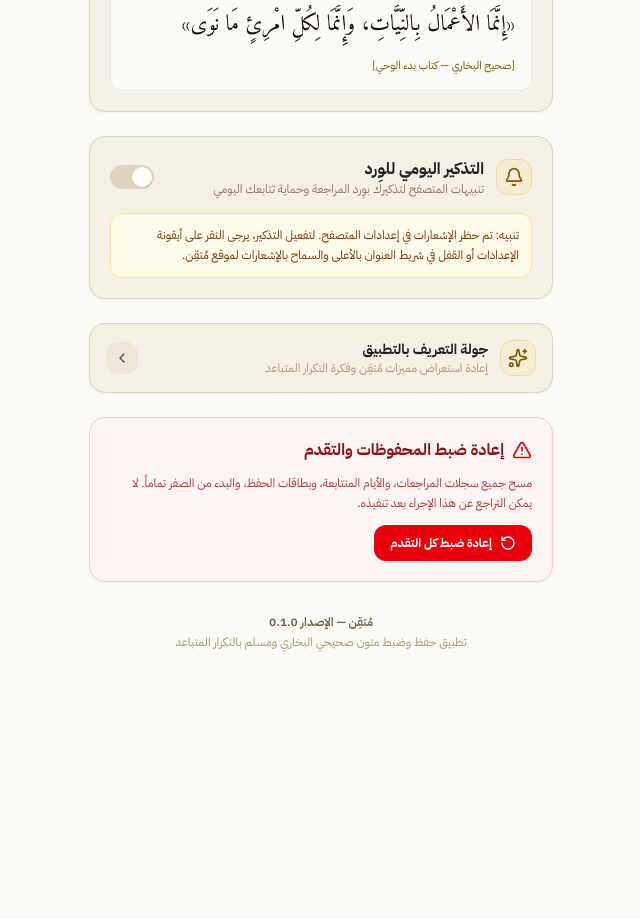
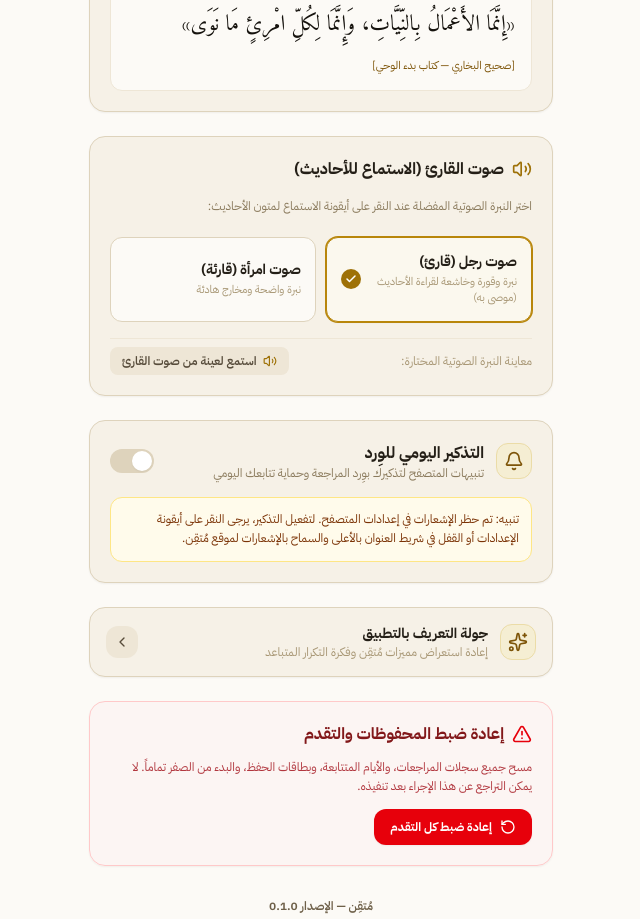
Before and after one commit to belal-waheed/mutqin-hadith-memorization, a Next.js app: page /settings in a window 1280 px wide. Shown: the part 1160-2079 px from the top of the page, without its empty margins (319-959 px from the left). Before the commit the page ends 1922 px from the top, so only its background shows below. Built offline with nearby package versions, Linux system fonts and the light colour scheme; no server answers; what ts-fsrs would draw is missing.

Commit message:
feat: add male reciter voice selection and preference in settings

```diff
--- a/src/app/settings/page.tsx
+++ b/src/app/settings/page.tsx
@@ -26,12 +26,15 @@ import {
   LogOut,
   User,
   RefreshCw,
+  Volume2,
+  Square,
 } from 'lucide-react';
 import { signIn, signOut } from 'next-auth/react';
 import { useUserState } from '@/hooks/useUserState';
 import { saveUserState } from '@/lib/user-storage';
 import { useFontSize, FONT_SIZES, type FontSize } from '@/hooks/useFontSize';
 import { useNotifications } from '@/hooks/useNotifications';
+import { useAudioTTS } from '@/hooks/useAudioTTS';
 
 const FONT_OPTIONS = [
   { id: 'font-hadith', label: 'أميري', fontClass: 'font-hadith', desc: 'أصيل ومضبوط' },
@@ -68,9 +71,18 @@ export default function SettingsPage() {
     toggleReminder,
     sendTestNotification,
   } = useNotifications();
+  const { play: playTTS, stop: stopTTS, isPlaying: isTTSPlaying } = useAudioTTS();
   const [mounted, setMounted] = useState(false);
   const [showResetConfirm, setShowResetConfirm] = useState(false);
   const [resetSuccess, setResetSuccess] = useState(false);
+
+  const handleVoiceTest = (gender: 'male' | 'female') => {
+    if (isTTSPlaying) {
+      stopTTS();
+    } else {
+      playTTS('«إِنَّمَا الأَعْمَالُ بِالنِّيَّاتِ، وَإِنَّمَا لِكُلِّ امْرِئٍ مَا نَوَى»', gender);
+    }
+  };
 
   useEffect(() => {
     setMounted(true);
@@ -443,6 +455,96 @@ export default function SettingsPage() {
         </div>
       </section>
 
+      {/* Section: Reciter Voice Preference */}
+      <section className="bg-surface-100 dark:bg-surface-900 rounded-2xl border border-surface-300 dark:border-surface-800 p-5 shadow-xs space-y-4 font-ui">
+        <div className="flex items-center justify-between">
+          <div className="flex items-center gap-2 text-surface-900 dark:text-surface-100 font-bold text-base">
+            <Volume2 className="w-5 h-5 text-primary-600 dark:text-primary-400" />
+            <h2>صوت القارئ (الاستماع للأحاديث)</h2>
+          </div>
+        </div>
+        <p className="text-xs text-surface-600 dark:text-surface-400 leading-relaxed font-ui">
+          اختر النبرة الصوتية المفضلة عند النقر على أيقونة الاستماع لمتون الأحاديث:
+        </p>
+
+        <div className="grid grid-cols-1 sm:grid-cols-2 gap-2.5 pt-1">
+          <button
+            type="button"
+            onClick={() => {
+              updateState(prev => ({ ...prev, reciterGender: 'male' }));
+            }}
+            className={`flex items-center justify-between p-3.5 rounded-xl border text-right transition-all cursor-pointer ${
+              (userState.reciterGender || 'male') === 'male'
+                ? 'border-primary-500 bg-primary-50 dark:bg-primary-950/60 dark:border-primary-600 text-surface-900 dark:text-surface-100 shadow-xs ring-1 ring-primary-500'
+                : 'border-surface-300 dark:border-surface-800 bg-surface-50 dark:bg-surface-850/60 hover:bg-surface-200/60 dark:hover:bg-surface-800 text-surface-700 dark:text-surface-300'
+            }`}
+          >
+            <div>
+              <span className="block font-bold text-sm text-surface-900 dark:text-surface-100">
+                صوت رجل (قارئ)
+              </span>
+              <span className="block text-[11px] text-surface-500 dark:text-surface-400 mt-0.5">
+                نبرة وقورة وخاشعة لقراءة الأحاديث (موصى به)
+              </span>
+            </div>
+            {(userState.reciterGender || 'male') === 'male' && (
+              <div className="w-5 h-5 rounded-full bg-primary-600 text-white flex items-center justify-center shrink-0">
+                <Check className="w-3 h-3 stroke-[3]" />
+              </div>
+            )}
+          </button>
+
+          <button
+            type="button"
+            onClick={() => {
+              updateState(prev => ({ ...prev, reciterGender: 'female' }));
+            }}
+            className={`flex items-center justify-between p-3.5 rounded-xl border text-right transition-all cursor-pointer ${
+              userState.reciterGender === 'female'
+                ? 'border-primary-500 bg-primary-50 dark:bg-primary-950/60 dark:border-primary-600 text-surface-900 dark:text-surface-100 shadow-xs ring-1 ring-primary-500'
+                : 'border-surface-300 dark:border-surface-800 bg-surface-50 dark:bg-surface-850/60 hover:bg-surface-200/60 dark:hover:bg-surface-800 text-surface-700 dark:text-surface-300'
+            }`}
+          >
+            <div>
+              <span className="block font-bold text-sm text-surface-900 dark:text-surface-100">
+                صوت امرأة (قارئة)
+              </span>
+              <span className="block text-[11px] text-surface-500 dark:text-surface-400 mt-0.5">
+                نبرة واضحة ومخارج هادئة
+              </span>
+            </div>
+            {userState.reciterGender === 'female' && (
+              <div className="w-5 h-5 rounded-full bg-primary-600 text-white flex items-center justify-center shrink-0">
+                <Check className="w-3 h-3 stroke-[3]" />
+              </div>
+            )}
+          </button>
+        </div>
+
+        <div className="pt-2 flex flex-col sm:flex-row sm:items-center justify-between gap-2 border-t border-surface-200 dark:border-surface-800">
+          <span className="text-xs text-surface-500 dark:text-surface-400">
+            معاينة النبرة الصوتية المختارة:
+          </span>
+          <button
+            type="button"
+            onClick={() => handleVoiceTest(userState.reciterGender || 'male')}
+            className="self-start sm:self-auto py-1.5 px-3 rounded-lg bg-surface-200 dark:bg-surface-800 hover:bg-surface-300 dark:hover:bg-surface-700 text-surface-800 dark:text-surface-200 text-xs font-semibold flex items-center gap-1.5 cursor-pointer transition-colors"
+          >
+            {isTTSPlaying ? (
+              <>
+                <Square className="w-3.5 h-3.5 fill-current text-primary-600 dark:text-primary-400" />
+                <span>إيقاف الصوت</span>
+              </>
+            ) : (
+              <>
+                <Volume2 className="w-3.5 h-3.5 text-primary-600 dark:text-primary-400" />
+                <span>استمع لعينة من صوت القارئ</span>
+              </>
+            )}
+          </button>
+        </div>
+      </section>
+
       {/* Section 4: Daily Wird Reminder (Notifications) */}
       <section className="bg-surface-100 dark:bg-surface-900 rounded-2xl border border-surface-300 dark:border-surface-800 p-5 shadow-xs space-y-4 font-ui">
         <div className="flex items-center justify-between">
--- a/src/hooks/useAudioTTS.ts
+++ b/src/hooks/useAudioTTS.ts
@@ -1,16 +1,27 @@
 'use client';
 
 import { useState, useEffect, useCallback, useRef } from 'react';
+import { getUserState } from '@/lib/user-storage';
 
 // Global listener set to ensure only one card plays audio at any time
 const activeStopCallbacks = new Set<() => void>();
+
+const MALE_VOICE_KEYWORDS = [
+  'naayf', 'nayf', 'shakir', 'tarek', 'tarik', 'maged', 'majed',
+  'hamed', 'mehdi', 'omar', 'zayd', 'male', 'man', 'ard'
+];
+
+const FEMALE_VOICE_KEYWORDS = [
+  'hoda', 'salma', 'laila', 'layla', 'mariam', 'meryem', 'fatima',
+  'zariyah', 'zeina', 'sana', 'amina', 'female', 'woman', 'arc'
+];
 
 export function useAudioTTS() {
   const [isPlaying, setIsPlaying] = useState(false);
   const [isSupported, setIsSupported] = useState(false);
   const utteranceRef = useRef<SpeechSynthesisUtterance | null>(null);
 
-  const [voicesLoaded, setVoicesLoaded] = useState(false);
+  const [availableVoices, setAvailableVoices] = useState<SpeechSynthesisVoice[]>([]);
 
   useEffect(() => {
     if (typeof window !== 'undefined' && 'speechSynthesis' in window) {
@@ -19,7 +30,8 @@ export function useAudioTTS() {
       const updateVoices = () => {
         const available = window.speechSynthesis.getVoices();
         if (available && available.length > 0) {
-          setVoicesLoaded(true);
+          const arVoices = available.filter(v => v.lang.startsWith('ar'));
+          setAvailableVoices(arVoices);
         }
       };
 
@@ -41,7 +53,7 @@ export function useAudioTTS() {
     setIsPlaying(false);
   }, []);
 
-  const play = useCallback((text: string) => {
+  const play = useCallback((text: string, genderOverride?: 'male' | 'female') => {
     if (!isSupported) return;
 
     // Stop any other active TTS playback instance across the app
@@ -57,22 +69,56 @@ export function useAudioTTS() {
     const utterance = new SpeechSynthesisUtterance(text);
     utteranceRef.current = utterance;
 
-    // Try to find an Arabic voice, preferably Egyptian
     const voices = window.speechSynthesis.getVoices();
     const arabicVoices = voices.filter(v => v.lang.startsWith('ar'));
-    const egVoice = arabicVoices.find(v => v.lang === 'ar-EG');
 
-    if (egVoice) {
-      utterance.voice = egVoice;
-    } else if (arabicVoices.length > 0) {
-      utterance.voice = arabicVoices[0];
+    // Determine target gender (from param or user preference, default male)
+    const targetGender = genderOverride || getUserState().reciterGender || 'male';
+
+    let chosenVoice: SpeechSynthesisVoice | null = null;
+    let pitch = 0.9;
+
+    if (targetGender === 'male') {
+      // 1. Priority: Arabic voice with known male name (e.g. Naayf, Shakir, Tarek, Maged, etc.)
+      chosenVoice = arabicVoices.find(v => {
+        const nameLower = v.name.toLowerCase();
+        return MALE_VOICE_KEYWORDS.some(k => nameLower.includes(k));
+      }) || null;
+
+      // 2. Priority: Any Arabic voice that is NOT known to be female
+      if (!chosenVoice) {
+        chosenVoice = arabicVoices.find(v => {
+          const nameLower = v.name.toLowerCase();
+          return !FEMALE_VOICE_KEYWORDS.some(k => nameLower.includes(k));
+        }) || null;
+      }
+
+      // 3. Fallback: If only female voice exists on device (e.g. Windows with only Hoda)
+      if (!chosenVoice && arabicVoices.length > 0) {
+        chosenVoice = arabicVoices[0];
+        pitch = 0.8; // Lower pitch to sound deeper/masculine
+      } else {
+        pitch = 0.88; // Calm, respectful recitation pitch
+      }
     } else {
-      utterance.lang = 'ar-EG';
+      // Female voice requested
+      chosenVoice = arabicVoices.find(v => {
+        const nameLower = v.name.toLowerCase();
+        return FEMALE_VOICE_KEYWORDS.some(k => nameLower.includes(k));
+      }) || arabicVoices[0] || null;
+
+      pitch = 1.0;
     }
 
-    // Settings for better Arabic reading
-    utterance.rate = 0.85;
-    utterance.pitch = 1;
+    if (chosenVoice) {
+      utterance.voice = chosenVoice;
+    } else {
+      utterance.lang = 'ar-SA';
+    }
+
+    // Settings for dignified Arabic recitation
+    utterance.rate = 0.82;
+    utterance.pitch = pitch;
 
     utterance.onstart = () => {
       setIsPlaying(true);
@@ -105,5 +151,6 @@ export function useAudioTTS() {
     stop,
     isPlaying,
     isSupported,
+    availableVoices,
   };
 }
--- a/src/lib/user-storage.ts
+++ b/src/lib/user-storage.ts
@@ -26,6 +26,7 @@ export function getDefaultUserState(): UserState {
     hasCompletedOnboarding: false,
     fontFamily: 'font-hadith',
     showTashkeel: true,
+    reciterGender: 'male',
   };
 }
 
@@ -68,6 +69,9 @@ export function getUserState(): UserState {
     }
     if (typeof state.showTashkeel === 'undefined') {
       state.showTashkeel = true;
+    }
+    if (typeof state.reciterGender === 'undefined') {
+      state.reciterGender = 'male';
     }
 
     const updatedState = verifyAndRepairStreak(state);
--- a/src/types/index.ts
+++ b/src/types/index.ts
@@ -81,6 +81,7 @@ export interface UserState {
   hasCompletedOnboarding: boolean;
   fontFamily?: string;
   showTashkeel?: boolean;
+  reciterGender?: 'male' | 'female';
 }
 
 export interface LevelInfo {
```
Also changed, not shown: public/sw.js.
